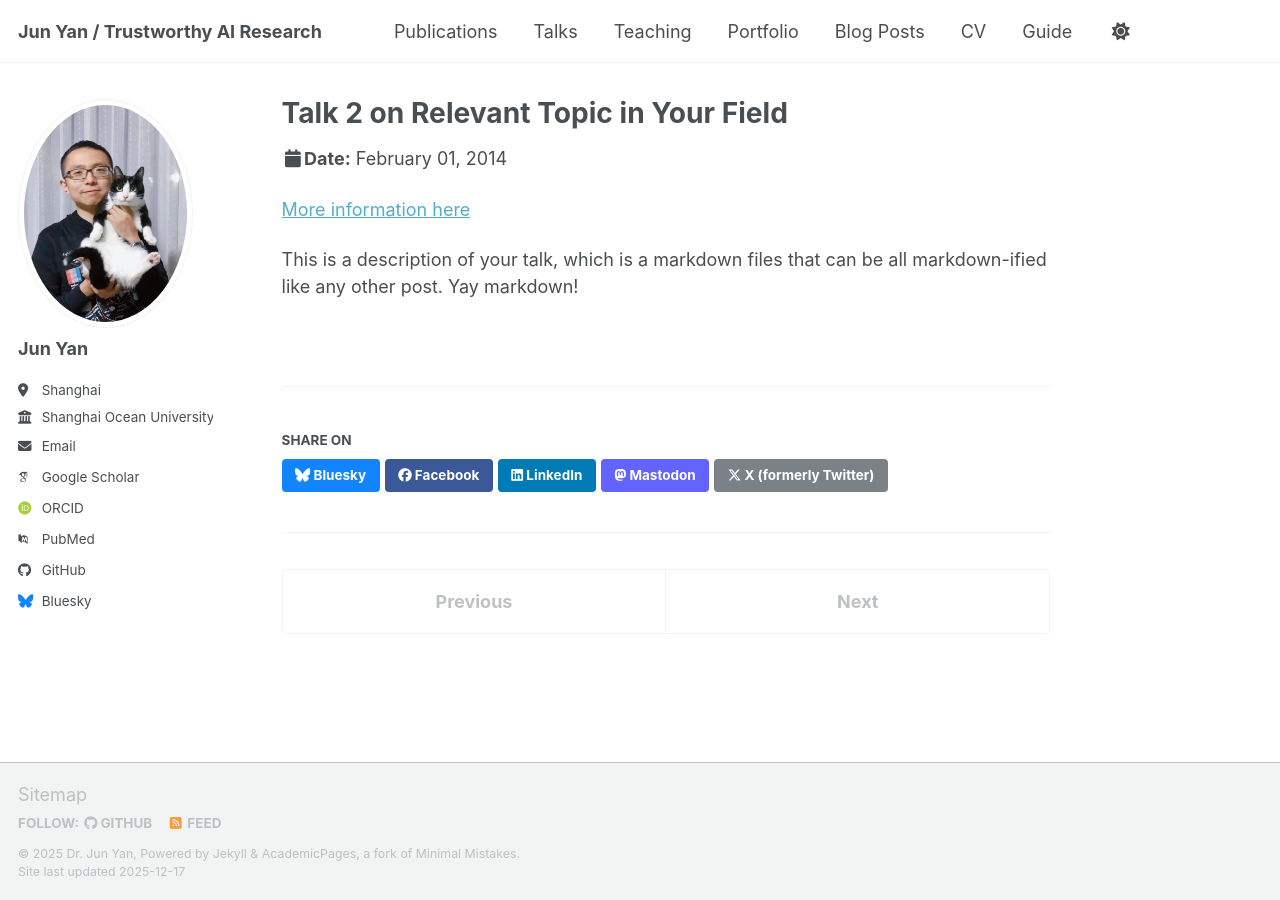
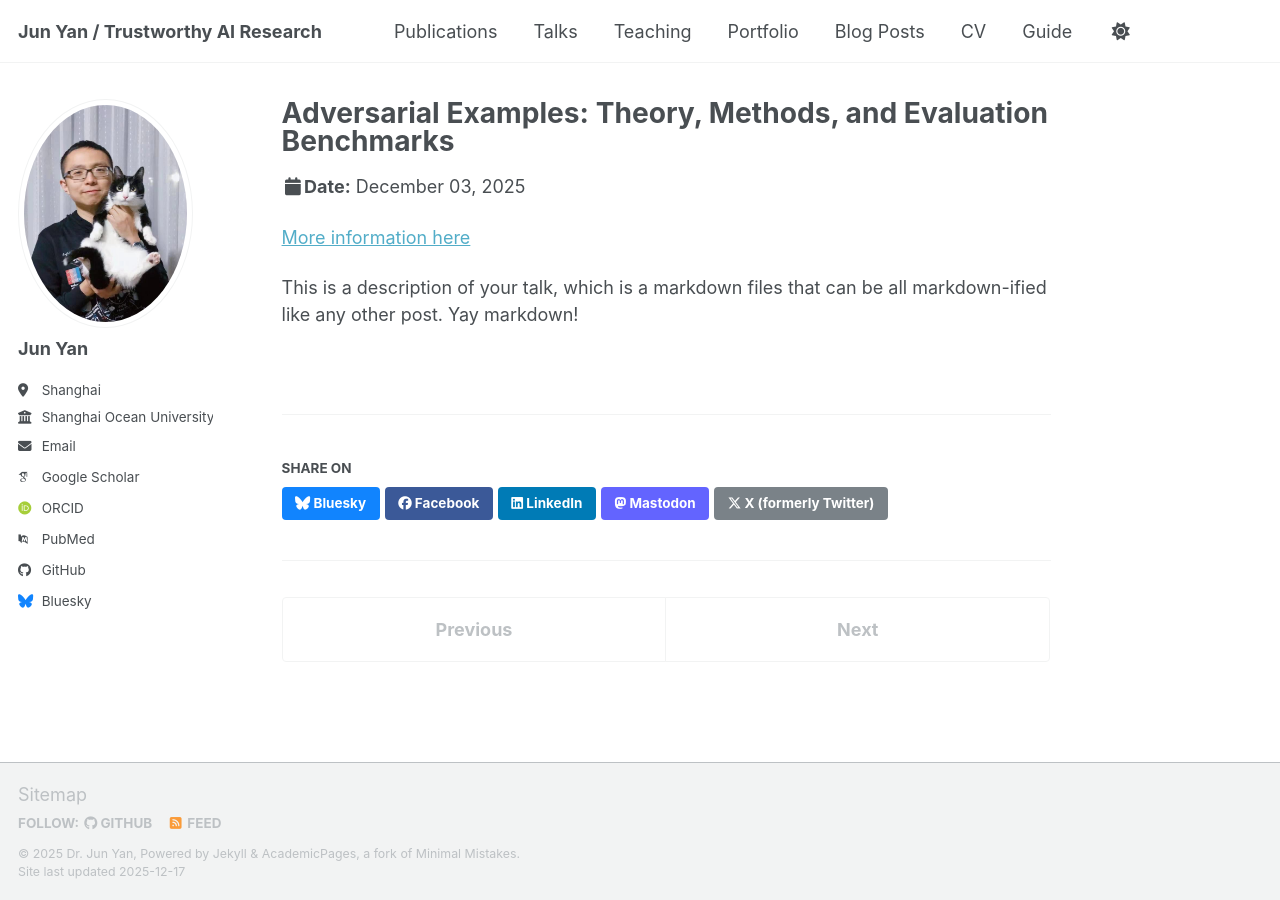
Before and after one commit to momo1986/momo1986.github.io, a Jekyll site: the page built from _talks/2014-02-01-talk-2.md, in a window 1280 px wide. Built offline with Jekyll 4.4.1, drawn with Linux system fonts in a browser that asks for light colours; some web fonts are replaced; a script bundle is joined from its source files by our own code; library files that are not in the unit come from our copies.

Commit message:
Update 2014-02-01-talk-2.md

```diff
--- a/_talks/2014-02-01-talk-2.md
+++ b/_talks/2014-02-01-talk-2.md
@@ -1,11 +1,11 @@
 ---
-title: "Talk 2 on Relevant Topic in Your Field"
+title: "Adversarial Examples: Theory, Methods, and Evaluation Benchmarks"
 collection: talks
 type: "Talk"
 permalink: /talks/2014-02-01-talk-2
-venue: "London School of Testing"
-date: 2014-02-01
-location: "London, UK"
+venue: "Seminars of Cybersecurity School, Jinan University (Guangzhou)"
+date: 2025-12-03
+location: "Online"
 ---
 
 [More information here](http://example2.com)
```
